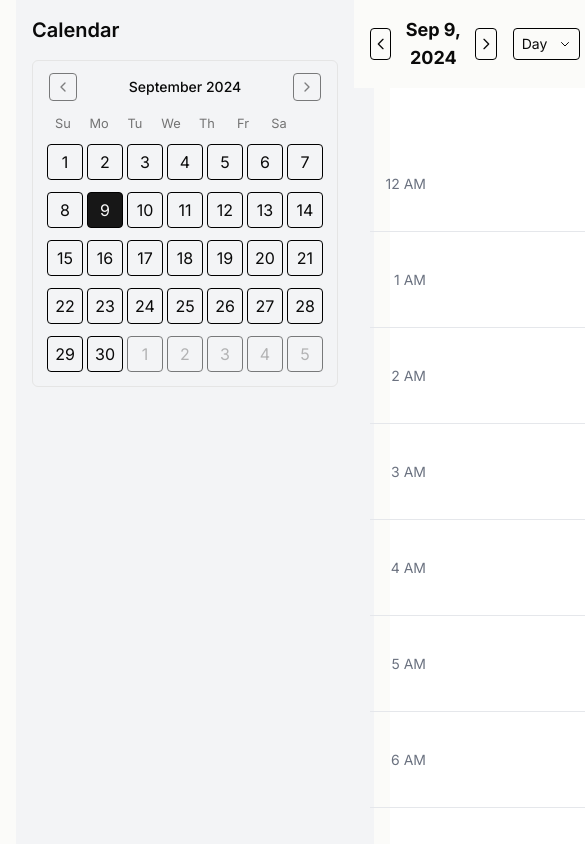
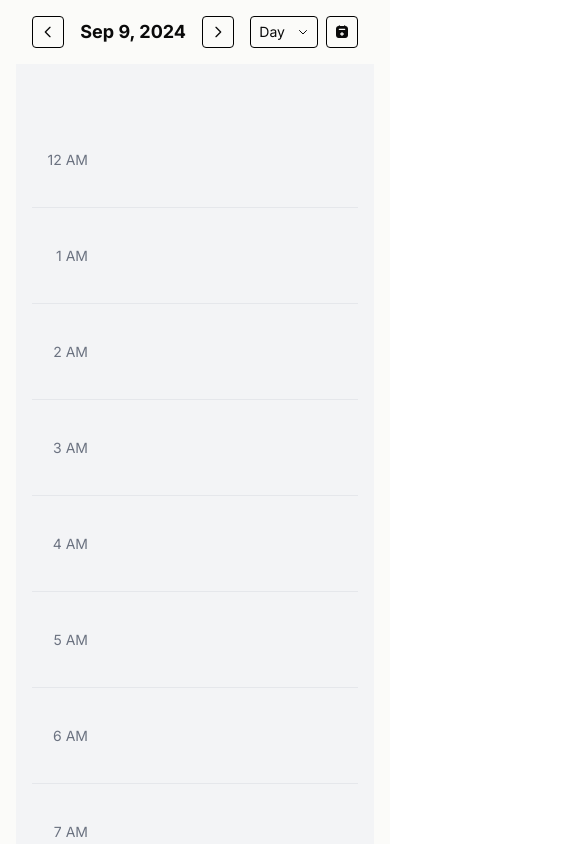
Before and after one commit to m2rads/financial-calendar, a Next.js app: page /calendar in a window 390 px wide. Shown: the top 844 px of the page, 585 px wide, since content can reach past the window. Built offline with nearby package versions, Linux system fonts and the light colour scheme.

Commit message:
hide sidepanel on mobile screens

```diff
--- a/components/Calendar.tsx
+++ b/components/Calendar.tsx
@@ -108,10 +108,10 @@ const Calendar: React.FC = () => {
 
   return (
     <div className="flex h-screen bg-gray-100">
-    {/* Left Side Panel */}
-    <SidePanel selectedDate={currentDate} onDateChange={handleDateChange} />
+    <div className="md:block hidden">
+        <SidePanel selectedDate={currentDate} onDateChange={handleDateChange} />
+    </div>
 
-    {/* Main Content */}
     <div className="flex-1 flex flex-col">
       <CalendarHeader
         currentDate={currentDate}
```
